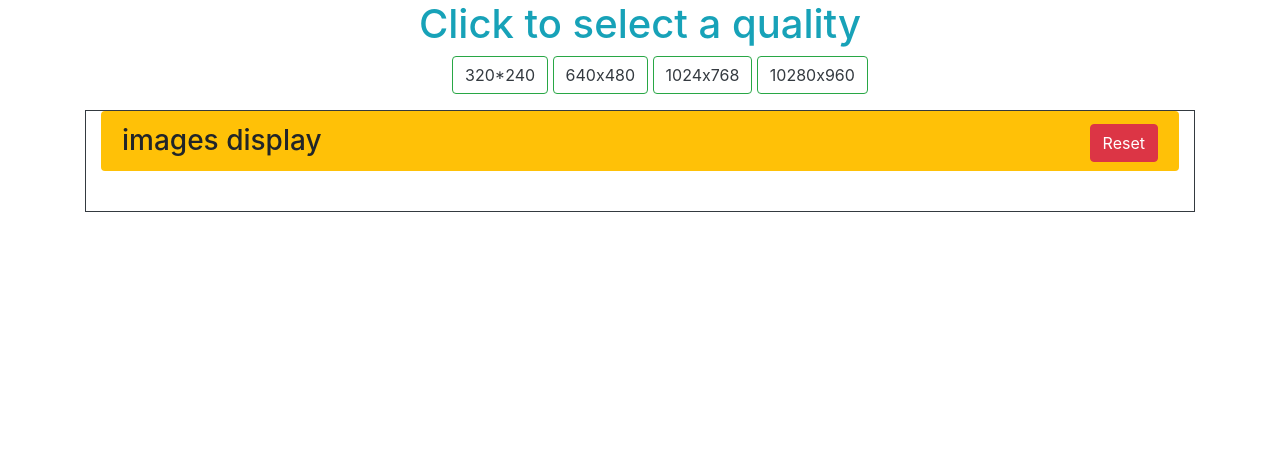
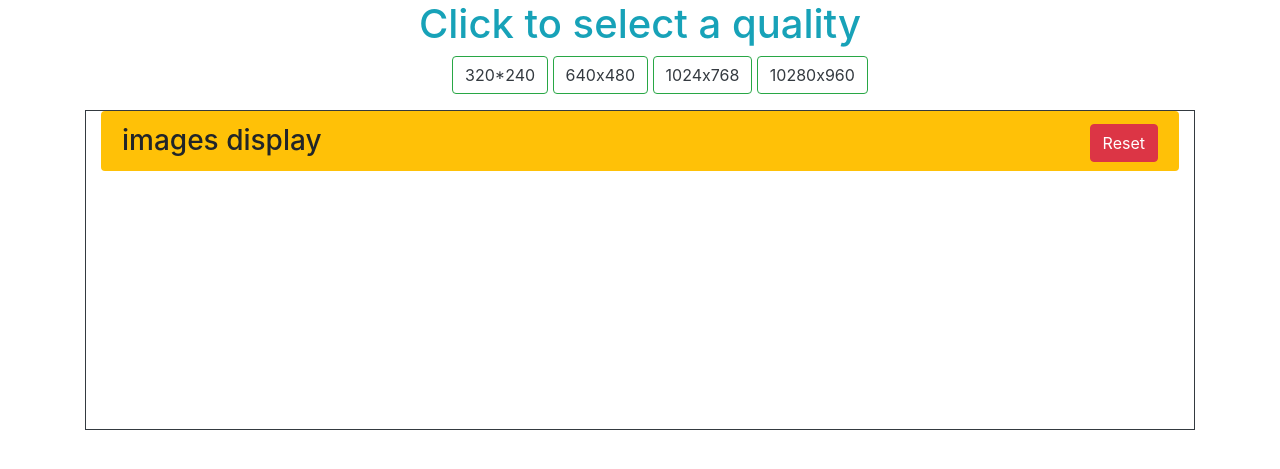
Before and after one commit to yasseerr/IoT-Security-Cam-motion, a Django app: template Interface/IotMP/templates/index.html in a window 1280 px wide. Shown: the part 271-740 px from the top of the page. Run offline with Django 3.2, Linux system fonts and the light colour scheme; the template is opened without the code that fills it, so the values that code supplies are empty; some libraries are stand-ins or nearby versions.

```diff
--- a/Interface/IotMP/templates/index.html
+++ b/Interface/IotMP/templates/index.html
@@ -12,7 +12,7 @@
             <li class="btn btn-outline-success"><a class="text-dark"  href="#">10280x960</a></li>
         </ul>
     </div>
-    <div  class="container  border border-dark">
+    <div  class="container  border border-dark" style=" height: 40% ; overflow-y: scroll">
         <h3 class="alert alert-heading bg-warning">
             images display
             <a  class="btn btn-danger float-xl-right" href="{% url 'reset' %}">Reset</a>
```
Also changed, not shown: Interface/IotMP/static/captures/capture0.jpg (deleted), Interface/IotMP/static/captures/capture1.jpg (deleted), Interface/IotMP/static/captures/capture2.jpg (deleted), Interface/IotMP/static/captures/capture3.jpg (deleted), Interface/IotMP/static/captures/capture4.jpg (deleted), Interface/IotMP/static/captures/capture5.jpg (deleted), Interface/IotMP/static/captures/capture6.jpg (deleted), Interface/IotMP/static/captures/capture7.jpg (deleted), Interface/IotMP/static/captures/capture8.jpg (deleted), Interface/IotMP/static/captures/capture9.jpg (deleted), 1 other file.
